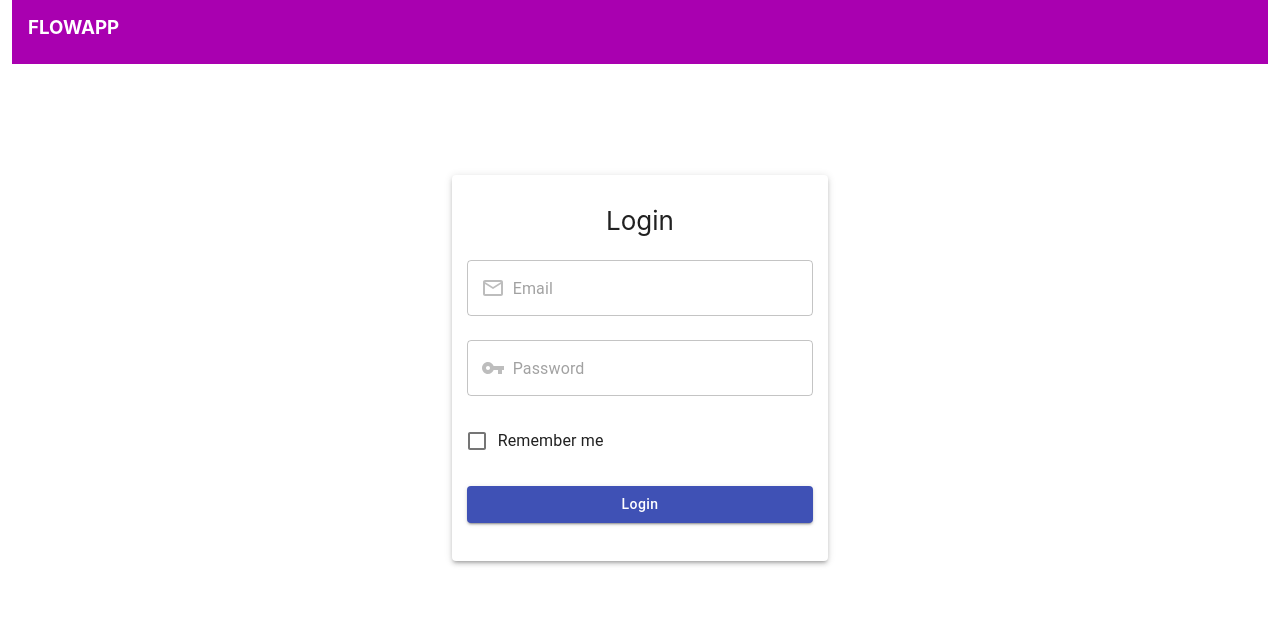
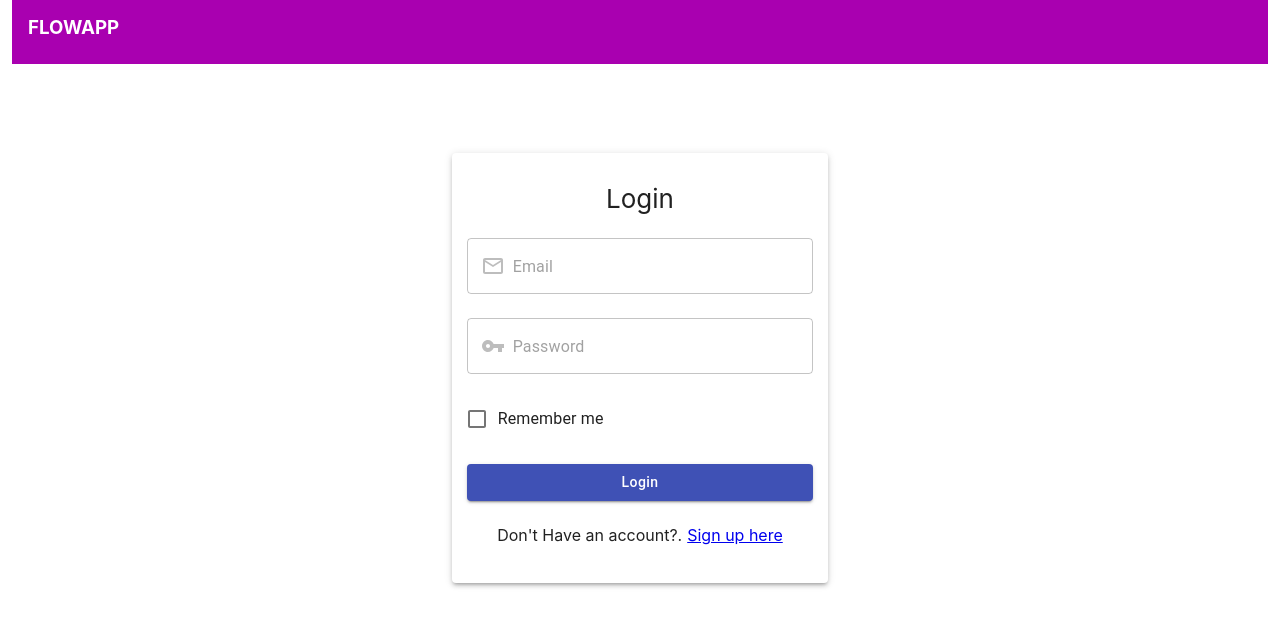
Before and after one commit to Akhilchennu/wokflow, a React (Create React App) app: page / in a window 1280 px wide. Shown: the top 626 px of the page. Built offline with nearby package versions, Linux system fonts and the light colour scheme.

Commit message:
Included sign up div

```diff
--- a/src/App.css
+++ b/src/App.css
@@ -16,3 +16,7 @@ body, html, #root{
     width: 100%;
   }
 }
+
+.font{
+  font-size: 1rem;
+}
--- a/src/pages/Login.js
+++ b/src/pages/Login.js
@@ -8,7 +8,7 @@ import Button from '@material-ui/core/Button';
 import MailOutlineIcon from '@material-ui/icons/MailOutline';
 import InputAdornment from '@material-ui/core/InputAdornment';
 import VpnKeySharpIcon from '@material-ui/icons/VpnKeySharp';
-import { useDispatch  } from "react-redux";
+import { useDispatch } from "react-redux";
 import validator from 'validator';
 
 const useStyles = makeStyles((theme) => ({
@@ -37,6 +37,9 @@ const useStyles = makeStyles((theme) => ({
   checkboxStyle: {
     float: 'left',
     marginBottom: '24px'
+  },
+  link: {
+    marginLeft: '5px'
   }
 }));
 
@@ -178,6 +181,7 @@ const Login = (props) => {
             onKeyPress={(event) => fieldKeyPress(event)}>
             Login
             </Button>
+          <div className={`${classes.marginTop24} font`}><span>Don't Have an account?.</span><a className={classes.link} href="/">Sign up here</a></div>
         </div>
       </Paper>
     </div>
```
